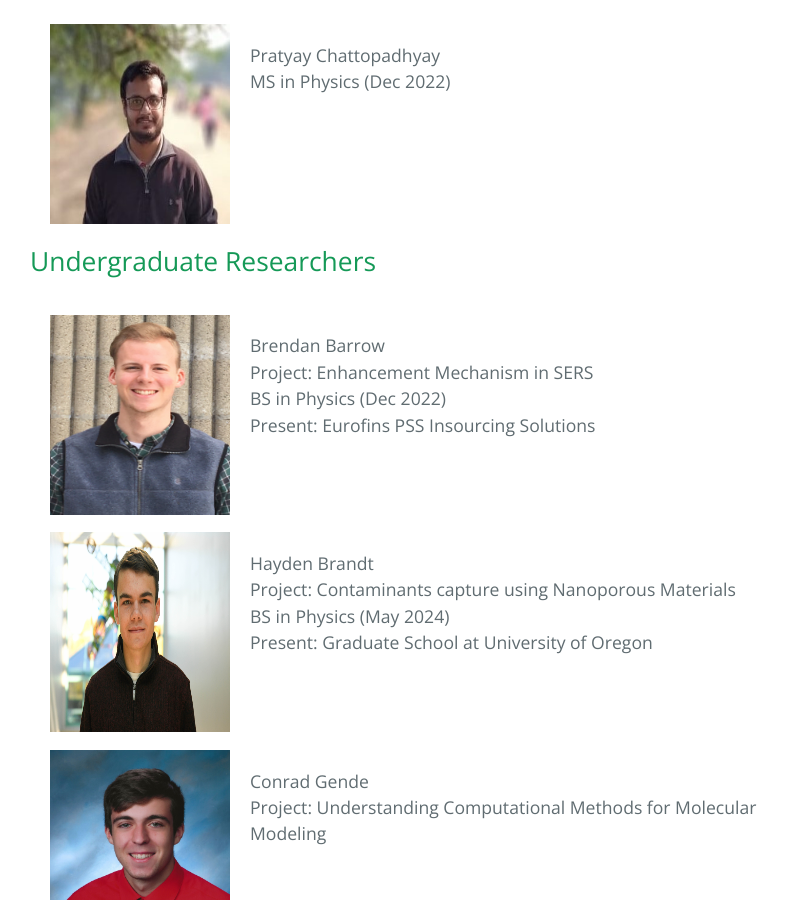
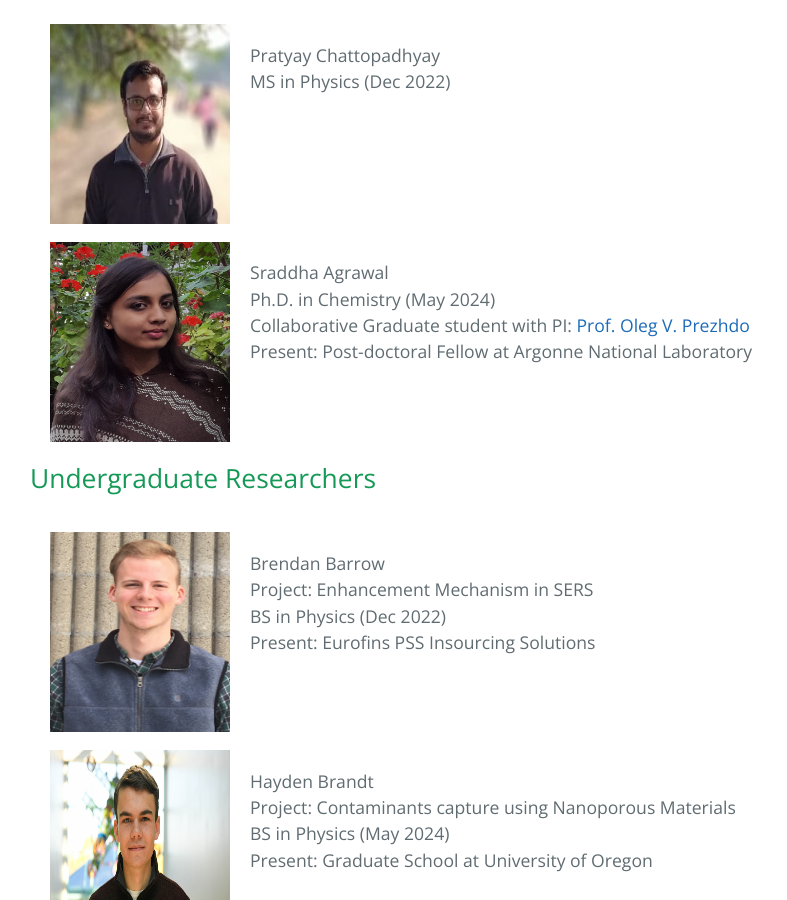
Before and after one commit to dharatrivedi/dharatrivedi.github.io, a Jekyll site: the page built from alumni.html, in a window 1280 px wide and 900 px high, scrolled down 486 px. Shown: the whole window, without its empty margins (234-1021 px from the left). Built offline with Jekyll 4.4.1, drawn with Linux system fonts in a browser that asks for light colours.

Commit message:
Update alumni.html

```diff
--- a/alumni.html
+++ b/alumni.html
@@ -13,6 +13,15 @@ title: {{ site.name }}
     <p>
       Pratyay Chattopadhyay <br />
       MS in Physics (Dec 2022)<br />
+    </p>
+  </ul>
+    <ul class="clearfix">
+    <img class="img1" src="/images/SA.jpg" alt="SraddhaAgrawal" width="180" height="200"  hspace="20">
+    <p>
+      Sraddha Agrawal<br />
+      Ph.D. in Chemistry (May 2024) <br />
+      Collaborative Graduate student with PI: <a href="http://chem.usc.edu/faculty/Prezhdo.html">Prof. Oleg V. Prezhdo </a><br />
+      Present: Post-doctoral Fellow at Argonne National Laboratory <br />
     </p>
   </ul>
   <ul class="clearfix">
```
